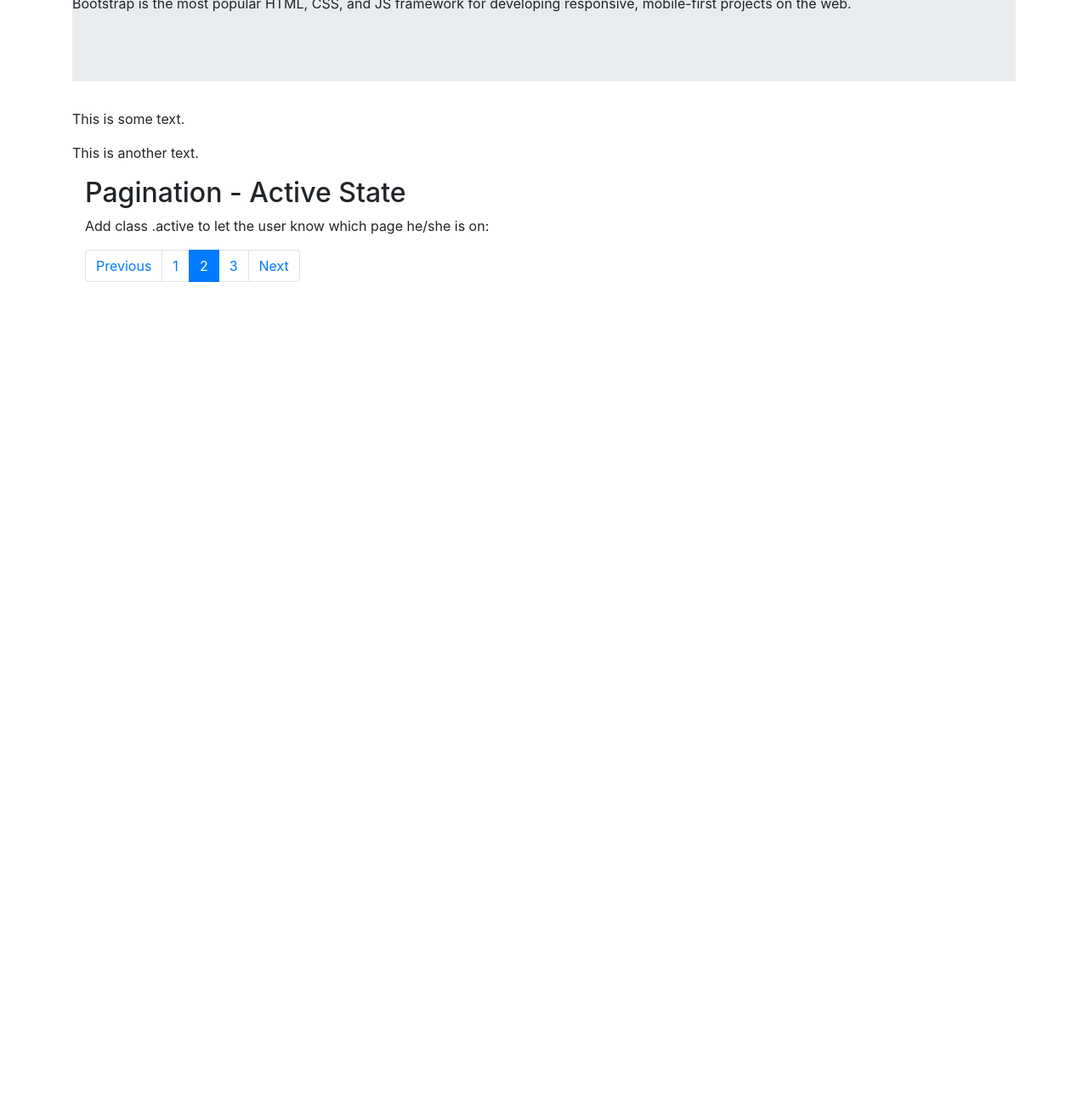
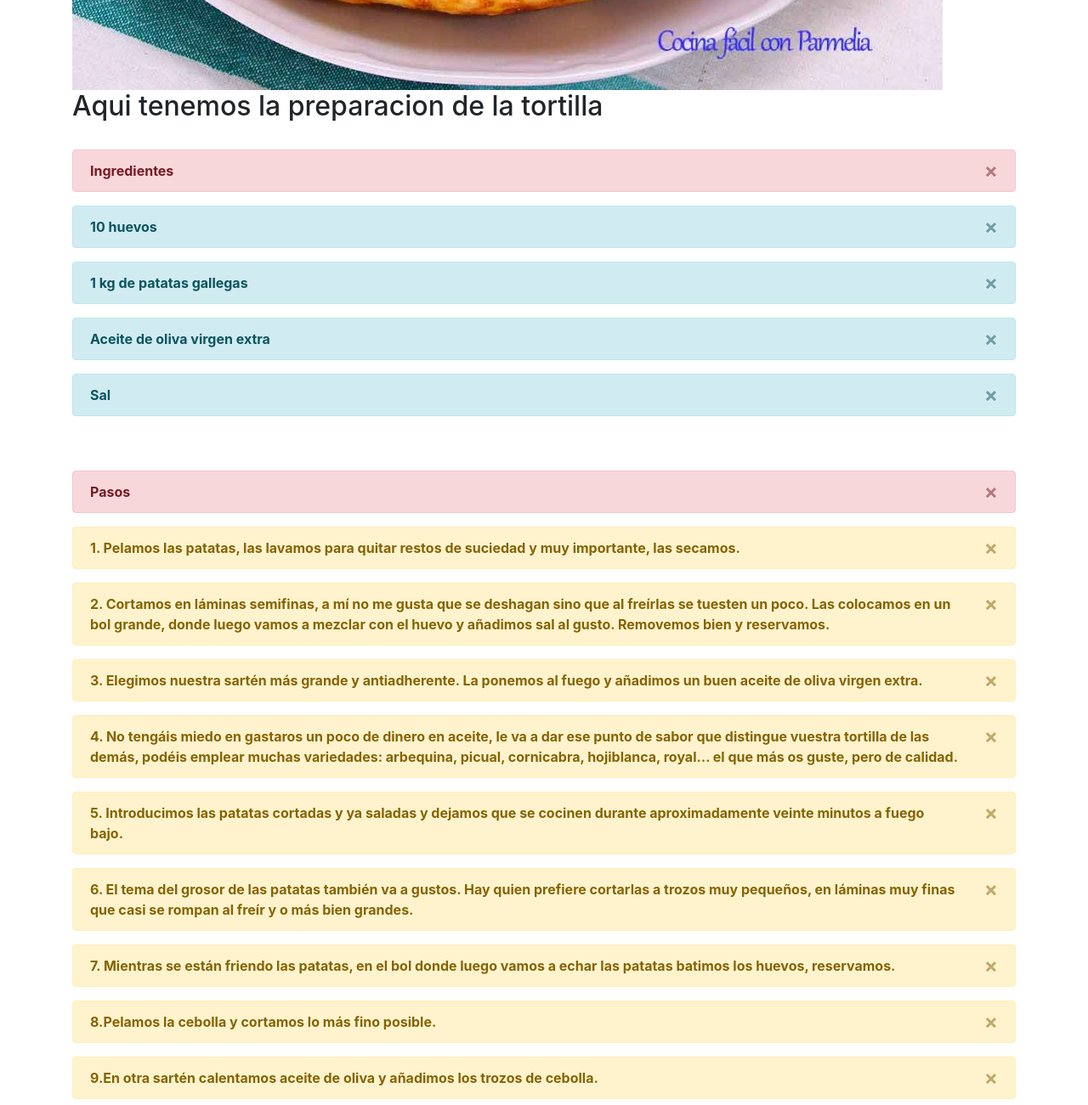
Before and after one commit to dorega/dorega.github.io, a plain HTML site: page recetitas/appweb.html in a window 1280 px wide. Shown: the part 723-2024 px from the top of the page at 85% size. Before the commit the page ends 1071 px from the top, so only its background shows below. Drawn offline with nearby package versions, Linux system fonts and the light colour scheme.

Commit message:
Update appweb.html

```diff
--- a/recetitas/appweb.html
+++ b/recetitas/appweb.html
@@ -3,7 +3,7 @@
 
 <head>
 
-  <title>AppWeb</title>
+  <title>Tortilla</title>
   <meta charset="utf-8">
   <meta name="viewport" content="width=device-width, initial-scale=1, shrink-to-fit=no">
   <script src="https://ajax.googleapis.com/ajax/libs/jquery/1.11.3/jquery.min.js"></script>
@@ -15,70 +15,93 @@
 <body>
   <div class="container">
     <div class="jumbotron">
-      <h1>Aplicacións Web</h1>
-      <h2> 2º SMR</h2>
-      <a href="https://www.dropbox.com/sh/qjk2v4eaf9dvdi0/AADcy_o_CVmKNS3_WRPSeLHCa?dl=0"> Carpeta en Dropbox </a>
+      <h1>Tortilla de la Abuelita</h1>
     </div>
     <!-- Columnas -->
-    <div class="row">
 
-      <div class="col-sm-4">
-        <h3>Primeiro trimestre</h3>
-        <table class="table table-hover">
-          <tbody>
-            <tr>
-              <td>HTML</td>
-            </tr>
-            <tr>
-              <td>CSS</td>
-            </tr>
-          </tbody>
-        </table>
-      </div>
-      <div class="col-sm-4">
-        <h3>Segundo trimestre</h3>
-        <table class="table table-striped">
-          <tbody>
-            <tr>
-              <td>JavaScript</td>
-            </tr>
-            <tr>
-              <td>Moodle</td>
-            </tr>
-            <tr>
-              <td>Comercio electrónico</td>
-            </tr>
-          </tbody>
-        </table>
-      </div>
-    </div>
     <!-- fin das columnas -->
+    <img src="imaxes\tortilla.jpg" class="img-fluid" alt="Sample photo">
 
-    <div class="col-lg-1-12">
-      aí abaixo vai un jumbotron aí abaixo vai un jumbotron aí abaixo vai un jumbotron aí abaixo vai un jumbotron aí abaixo vai un jumbotron aí abaixo vai un jumbotron aí abaixo vai un jumbotron =======
-    </div>
-    <h1>Hello, world!</h1>
+    <br>
+    <h2>Aqui tenemos la preparacion de la tortilla</h2>
+    <br>
+ <div class="alert alert-danger alert-dismissible">
+    <button type="button" class="close" data-dismiss="alert">&times;</button>
+    <strong>Ingredientes</strong>
+  </div>
+  <div class="alert alert-info alert-dismissible">
+    <button type="button" class="close" data-dismiss="alert">&times;</button>
+    <strong>10 huevos</strong>
+  </div>
+  <div class="alert alert-info alert-dismissible">
+    <button type="button" class="close" data-dismiss="alert">&times;</button>
+    <strong>1 kg de patatas gallegas</strong>
+  </div>
+  <div class="alert alert-info alert-dismissible">
+    <button type="button" class="close" data-dismiss="alert">&times;</button>
+    <strong>Aceite de oliva virgen extra</strong>
+  </div>
+   <div class="alert alert-info alert-dismissible">
+    <button type="button" class="close" data-dismiss="alert">&times;</button>
+    <strong>Sal</strong>
+  </div>
 
+<br>
+<br>
 
-    <div class="jumbotron jumbotron-fluid">
-      <h1>Bootstrap Tutorial</h1>
-      <p>Bootstrap is the most popular HTML, CSS, and JS framework for developing responsive, mobile-first projects on the web.</p>
-    </div>
-
-    <p>This is some text.</p>
-    <p>This is another text.</p>
-
-
-    <!-- Páxinas en cadriños-->
-    <div class="container">
-      <h2>Pagination - Active State</h2>
-      <p>Add class .active to let the user know which page he/she is on:</p>
+     <div class="alert alert-danger alert-dismissible">
+    <button type="button" class="close" data-dismiss="alert">&times;</button>
+    <strong>Pasos</strong>
+  </div>
+     <div class="alert alert-warning alert-dismissible">
+    <button type="button" class="close" data-dismiss="alert">&times;</button>
+    <strong>1. Pelamos las patatas, las lavamos para quitar restos de suciedad y muy importante, las secamos.</strong>
+  </div>
+   <div class="alert alert-warning alert-dismissible">
+    <button type="button" class="close" data-dismiss="alert">&times;</button>
+    <strong>2. Cortamos en láminas semifinas, a mí no me gusta que se deshagan sino que al freírlas se tuesten un poco. Las colocamos en un bol grande, donde luego vamos a mezclar con el huevo y añadimos sal al gusto. Removemos bien y reservamos.</strong>
+  </div>
+   <div class="alert alert-warning alert-dismissible">
+    <button type="button" class="close" data-dismiss="alert">&times;</button>
+    <strong>3. Elegimos nuestra sartén más grande y antiadherente. La ponemos al fuego y añadimos un buen aceite de oliva virgen extra.</strong>
+  </div>
+   <div class="alert alert-warning alert-dismissible">
+    <button type="button" class="close" data-dismiss="alert">&times;</button>
+    <strong>4. No tengáis miedo en gastaros un poco de dinero en aceite, le va a dar ese punto de sabor que distingue vuestra tortilla de las demás, podéis emplear muchas variedades: arbequina, picual, cornicabra, hojiblanca, royal… el que más os guste, pero de calidad.</strong>
+  </div>
+   <div class="alert alert-warning alert-dismissible">
+    <button type="button" class="close" data-dismiss="alert">&times;</button>
+    <strong>5. Introducimos las patatas cortadas y ya saladas y dejamos que se cocinen durante aproximadamente veinte minutos a fuego bajo.</strong>
+  </div>
+   <div class="alert alert-warning alert-dismissible">
+    <button type="button" class="close" data-dismiss="alert">&times;</button>
+    <strong>6. El tema del grosor de las patatas también va a gustos. Hay quien prefiere cortarlas a trozos muy pequeños, en láminas muy finas que casi se rompan al freír y o más bien grandes.</strong>
+  </div>
+   <div class="alert alert-warning alert-dismissible">
+    <button type="button" class="close" data-dismiss="alert">&times;</button>
+    <strong>7. Mientras se están friendo las patatas, en el bol donde luego vamos a echar las patatas batimos los huevos, reservamos.</strong>
+  </div>
+   <div class="alert alert-warning alert-dismissible">
+    <button type="button" class="close" data-dismiss="alert">&times;</button>
+    <strong>8.Pelamos la cebolla y cortamos lo más fino posible.</strong>
+  </div>
+  <div class="alert alert-warning alert-dismissible">
+    <button type="button" class="close" data-dismiss="alert">&times;</button>
+    <strong>9.En otra sartén calentamos aceite de oliva y añadimos los trozos de cebolla.</strong>
+  </div>
+  <div class="alert alert-warning alert-dismissible">
+    <button type="button" class="close" data-dismiss="alert">&times;</button>
+    <strong>10. Pochamos hasta que tenga un color dorado, que tenga un punto de caramelización pero sin llegar a quemarse. La cebolla se hará antes que las patatas, así que escurrimos y añadimos al bol con el huevo batido.</strong>
+  </div>
+  <div class="container">
+      <h2>Cambia de receta</h2>
+      <br>
       <ul class="pagination">
-        <li class="page-item"><a class="page-link" href="#">Previous</a></li>
-        <li class="page-item"><a class="page-link" href="#">1</a></li>
-        <li class="page-item active"><a class="page-link" href="#">2</a></li>
-        <li class="page-item"><a class="page-link" href="#">3</a></li>
-        <li class="page-item"><a class="page-link" href="#">Next</a></li>
+        <li class="page-item"><a class="page-link" href="index.html">Principal</a></li>
+        <li class="page-item"><a class="page-link" href="appweb.html">Totilla</a></li>
+        <li class="page-item active"><a class="page-link" href="sr.html">Epaguetis</a></li>
+        <li class="page-item"><a class="page-link" href="tics.html">Perrito</a></li>
+        <li class="page-item"><a class="page-link" href="https://irocho.wordpress.com">Irocho</a></li>
       </ul>
     </div>
     <!-- fin Páxinas en cadriños-->
```
